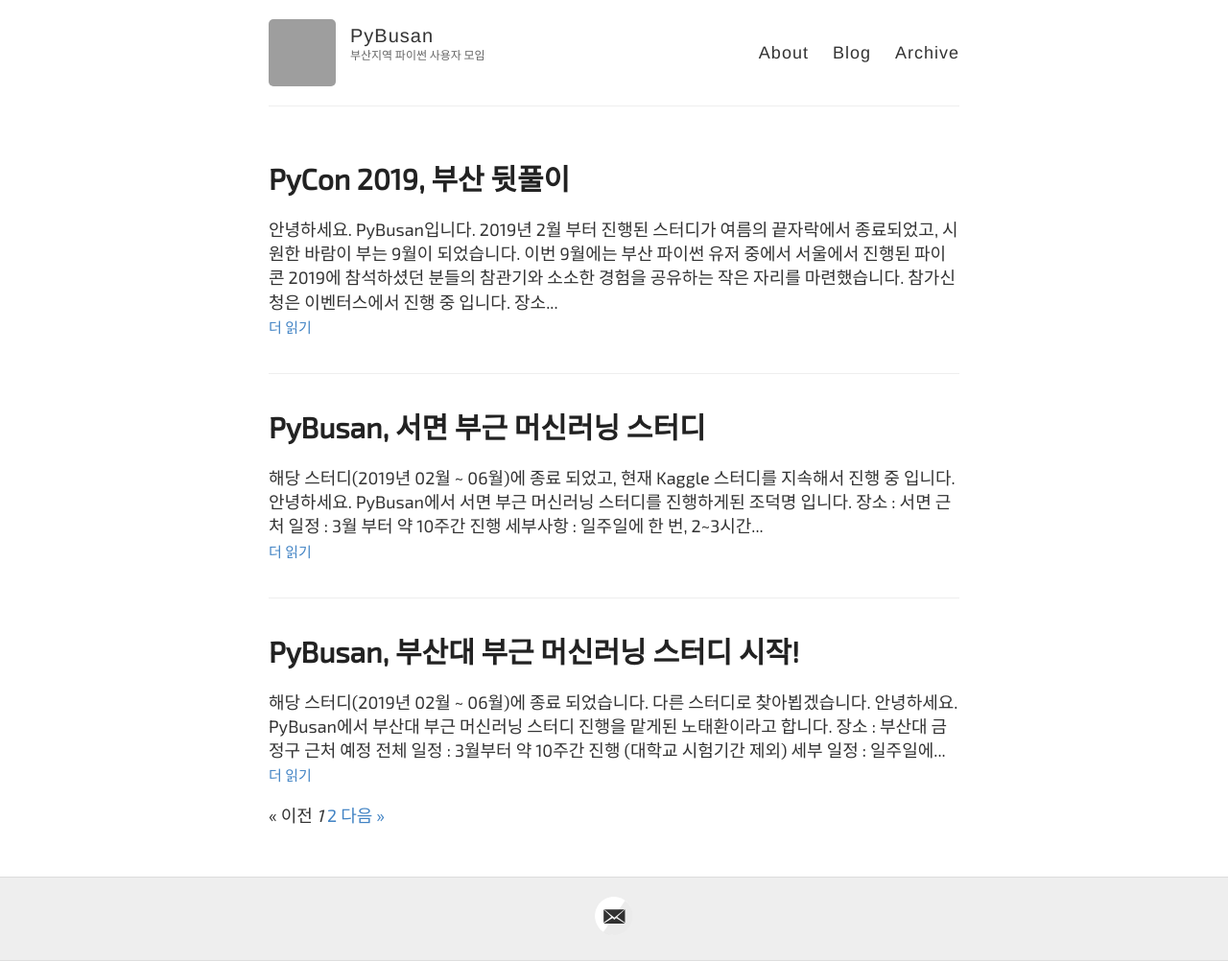
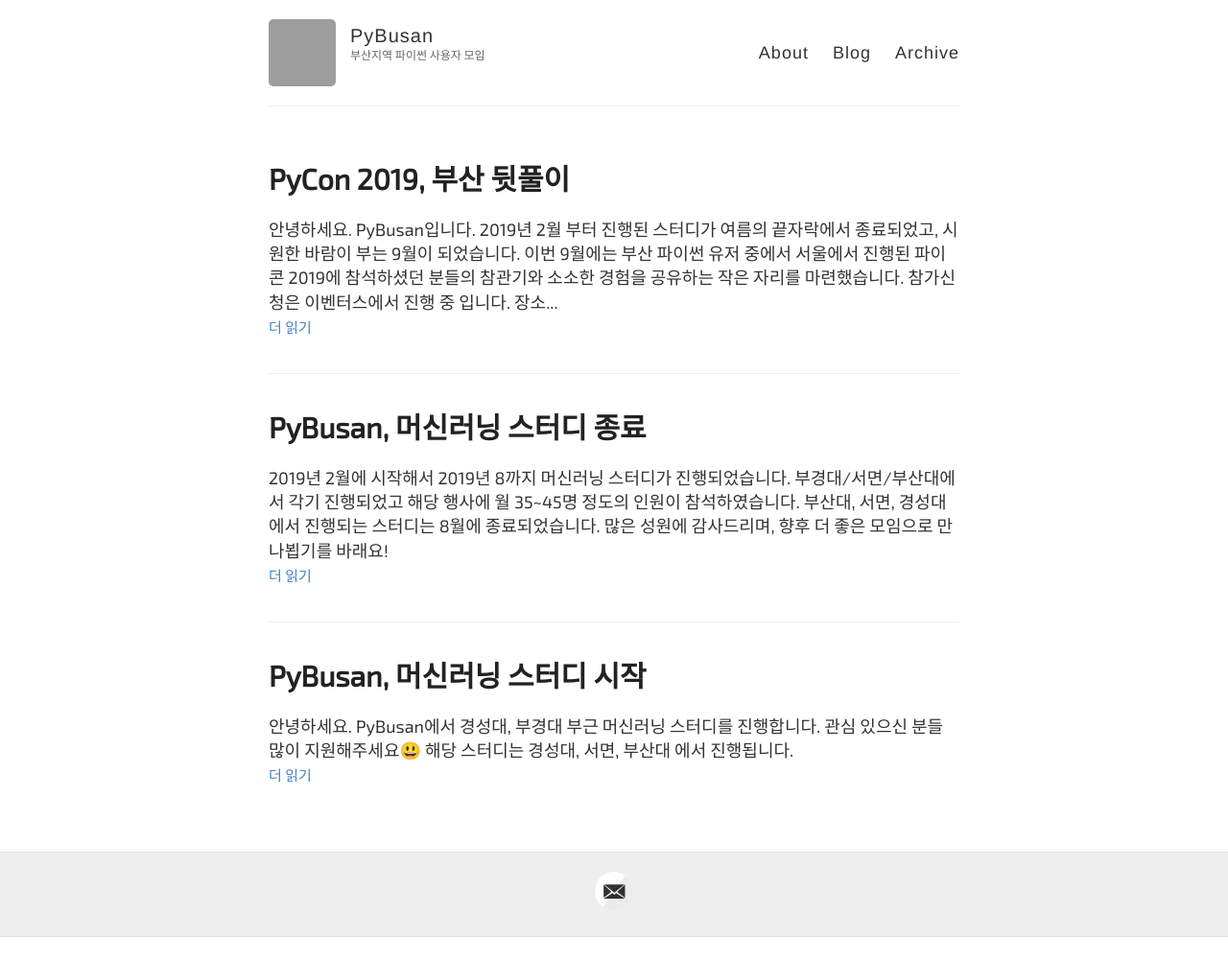
Before and after one commit to pybusan/pybusan.github.io, a Jekyll site: the page built from index.html, in a window 1280 px wide. Shown: the whole page at 96% size. Built offline with Jekyll 4.4.1, drawn with Linux system fonts in a browser that asks for light colours; some web fonts are replaced; the list of posts is cut into pages by our own code; after the commit the page ends 977 px from its top, so only the background shows below that; grey boxes are pictures that could not be loaded.

Commit message:
Added 기사추가

```diff
--- a/_posts/2019-02-18-Start_PyBusan_ML_Study_PNU.md
+++ /dev/null
@@ -1,20 +0,0 @@
----
-layout: post
-title: PyBusan, 부산대 부근 머신러닝 스터디 시작!
-author: 노태환
-tags: study
----
-
-> 해당 스터디(2019년 02월 ~ 06월)에 종료 되었습니다. 다른 스터디로 찾아뵙겠습니다.
-
-안녕하세요. PyBusan에서 부산대 부근 머신러닝 스터디 진행을 맡게된 [노태환](mailto:taehwanno.dev@gmail.com )이라고 합니다.
-
-- 장소 : 부산대 금정구 근처 예정
-- 전체 일정 : 3월부터 약 10주간 진행 (대학교 시험기간 제외)
-- 세부 일정 : 일주일에 1번 금, 토요일 중 하루 2~3시 계획 중
-
-자세한 사항은 [구글폼](https://docs.google.com/forms/d/e/1FAIpQLSdOfcbAfeQVVOX5kYI61HbnEd1p0NR1tWFaK99JyCqFjhm9Tg/viewform?fbclid=IwAR3PMKvW3-1bVoIA_zahoCEHpYbW1WDLjsff5Vap61jYQYO9FM4A5aKf4T8)에서 확인 부탁드립니다.
-
-관심있으신 분은 지원 부탁드릴게요 :)
-
-해당 스터디는 `부산대 부근`에서 진행됩니다. `부경대 부근`에서 진행되는 스터디는 따로 글을 올려 모집할 예정이니 참고해주세요.
--- /dev/null
+++ b/_posts/2019-02-18-Start_PyBusan_ML_Study_START.md
@@ -0,0 +1,12 @@
+---
+layout: post
+title: PyBusan, 머신러닝 스터디 시작
+author: PyBusan
+tags: study
+---
+
+안녕하세요. PyBusan에서 경성대, 부경대 부근 머신러닝 스터디를 진행합니다.
+
+관심 있으신 분들 많이 지원해주세요😃
+
+해당 스터디는 `경성대, 서면, 부산대` 에서 진행됩니다.
--- /dev/null
+++ b/_posts/2019-08-25-Start_PyBusan_ML_Study_END.md
@@ -0,0 +1,12 @@
+---
+layout: post
+title: PyBusan, 머신러닝 스터디 종료
+author: PyBusan
+tags: study
+---
+
+2019년 2월에 시작해서 2019년 8까지 머신러닝 스터디가 진행되었습니다. 부경대/서면/부산대에서 각기 진행되었고 해당 행사에 월 35~45명 정도의 인원이 참석하였습니다.
+
+![밤새도록 열심히]({{site.baseurl}}/images/201908/01.png)
+
+부산대, 서면, 경성대에서 진행되는 스터디는 8월에 종료되었습니다. 많은 성원에 감사드리며, 향후 더 좋은 모임으로 만나뵙기를 바래요!
--- a/_posts/2019-08-25-Start_PyBusan_ML_Study_SEOMYUN.md
+++ /dev/null
@@ -1,20 +0,0 @@
----
-layout: post
-title: PyBusan, 서면 부근 머신러닝 스터디
-author: 조덕명
-tags: study
----
-
-> 해당 스터디(2019년 02월 ~ 06월)에 종료 되었고, 현재 Kaggle 스터디를 지속해서 진행 중 입니다.
-
-
-안녕하세요. PyBusan에서 서면 부근 머신러닝 스터디를 진행하게된 조덕명 입니다.
-
-- 장소 : 서면 근처
-- 일정 : 3월 부터 약 10주간 진행
-- 세부사항 : 일주일에 한 번, 2~3시간 정도 예정, 주말 오후 진행 예정
-
-자세한 사항은 [구글폼](https://docs.google.com/forms/d/e/1FAIpQLScBxVlH1pzOh4141uJy65hljvvv3fR8MIn-O-cC8LOjgZJTYg/viewform)에 있습니다!
-관심 있으신 분들 많이 지원해주세요😃
-
-해당 스터디는 `서면` 에서 진행됩니다. 부산대, 경성대 부근에서 진행되는 스터디는 모집이 끝났습니다.
```
Also changed, not shown: _posts/2019-02-18-Start_PyBusan_ML_Study_PKNU.md (deleted, +0 -19 lines), _posts/2019-09-07-PyBusan_PyCon2019_After_Party.md (+2 -0 lines), 2 other files.
